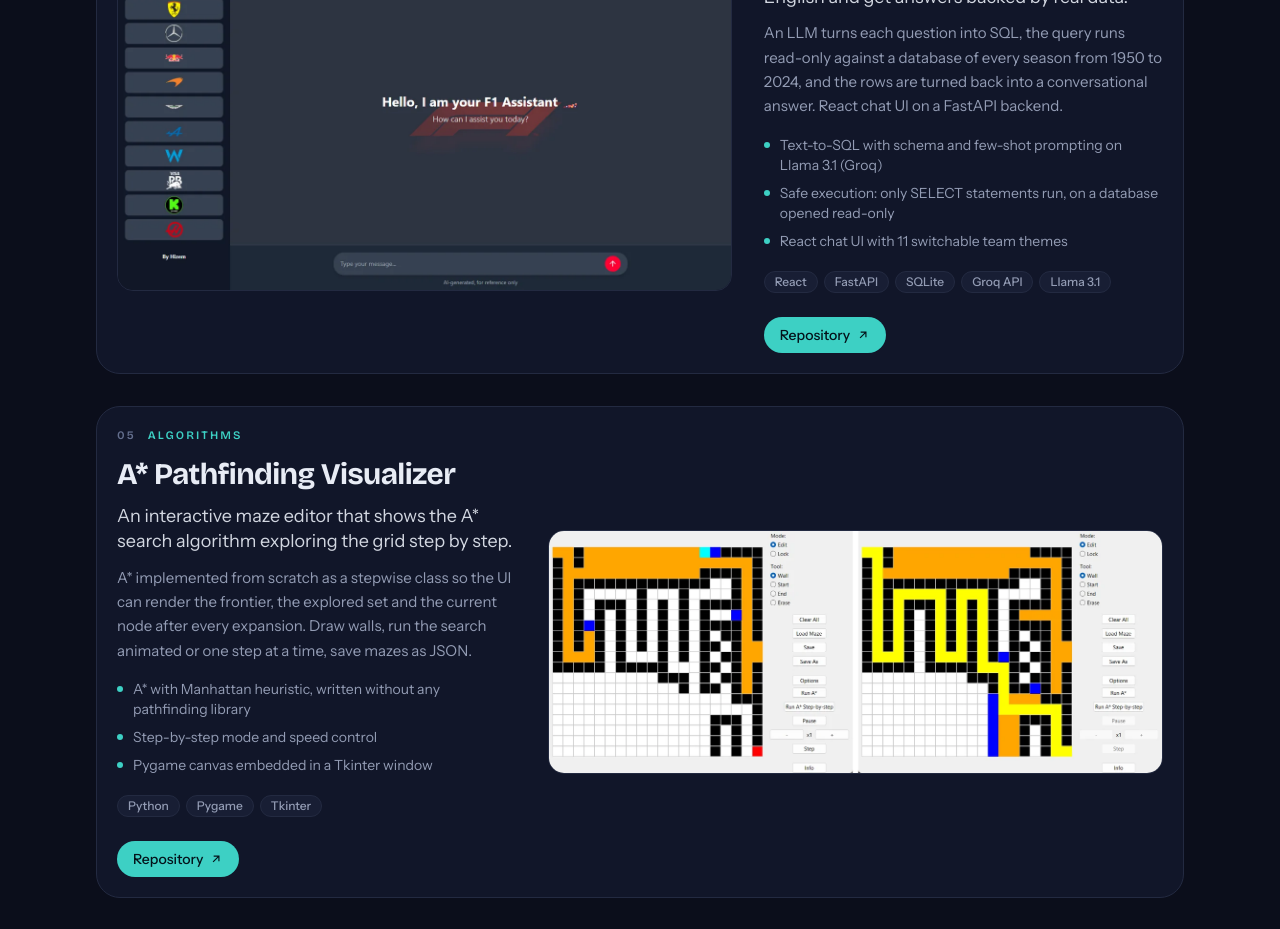
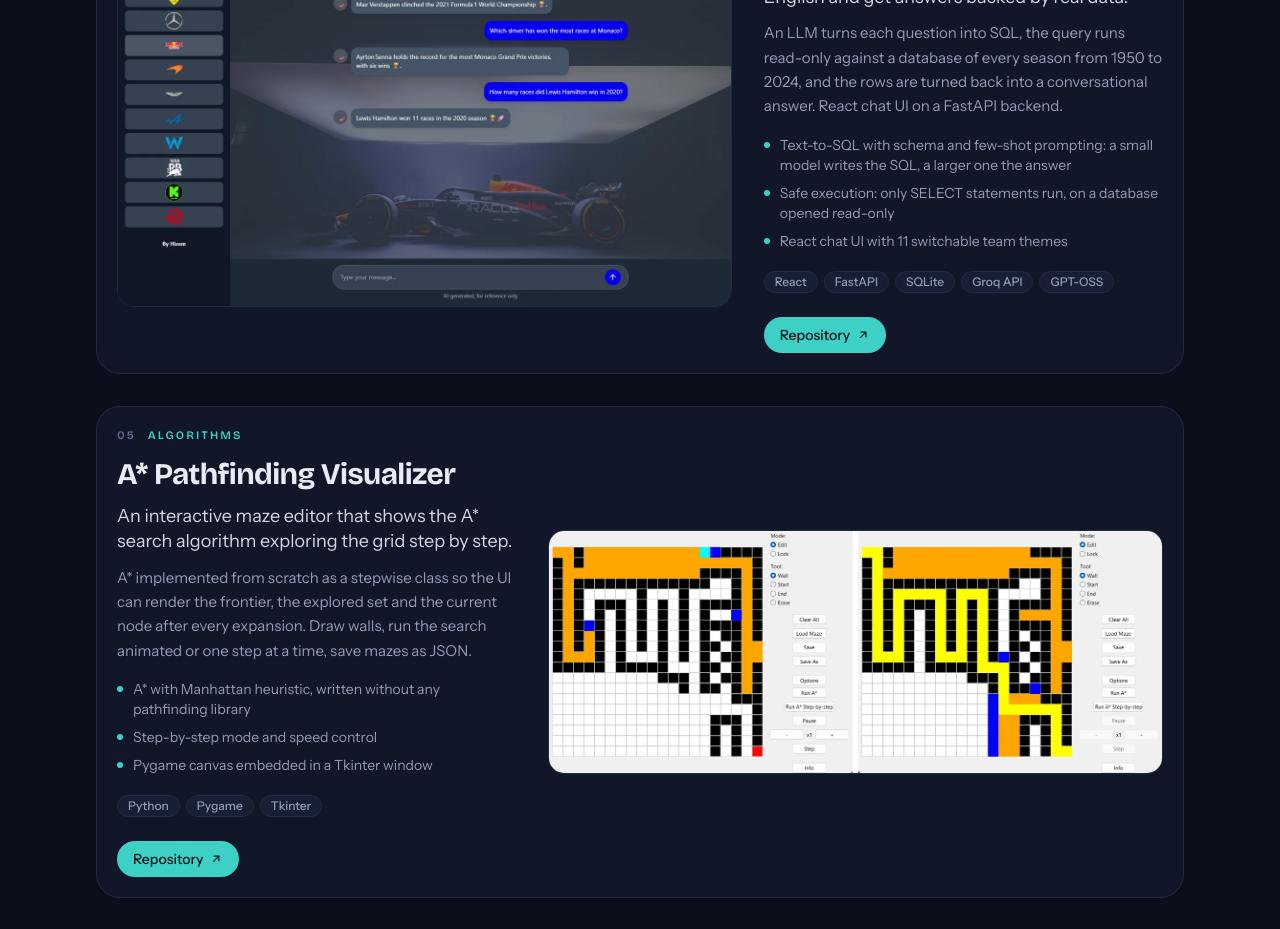
Before and after one commit to aziz-hizem/aziz-hizem.github.io, a React (Vite) app: page / in a window 1280 px wide. Shown: the part 2920-3849 px from the top of the page. Built offline with nearby package versions, Linux system fonts and the light colour scheme.

Commit message:
F1 Chatbot card: new screenshot with real answers, GPT-OSS instead of Llama

```diff
--- a/src/data/projects.js
+++ b/src/data/projects.js
@@ -60,11 +60,11 @@ export const featured = [
     description:
       'An LLM turns each question into SQL, the query runs read-only against a database of every season from 1950 to 2024, and the rows are turned back into a conversational answer. React chat UI on a FastAPI backend.',
     highlights: [
-      'Text-to-SQL with schema and few-shot prompting on Llama 3.1 (Groq)',
+      'Text-to-SQL with schema and few-shot prompting: a small model writes the SQL, a larger one the answer',
       'Safe execution: only SELECT statements run, on a database opened read-only',
       'React chat UI with 11 switchable team themes',
     ],
-    stack: ['React', 'FastAPI', 'SQLite', 'Groq API', 'Llama 3.1'],
+    stack: ['React', 'FastAPI', 'SQLite', 'Groq API', 'GPT-OSS'],
     links: [{ label: 'Repository', href: gh('f1-chatbot') }],
   },
   {
```
Also changed, not shown: public/projects/f1-chatbot.webp.
